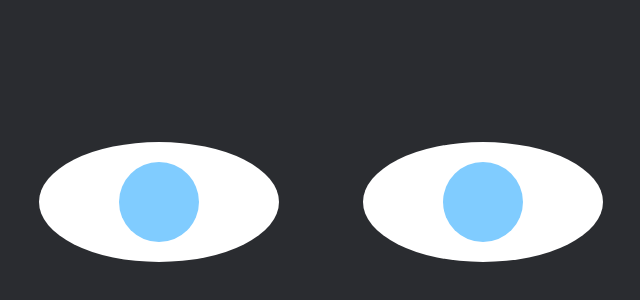
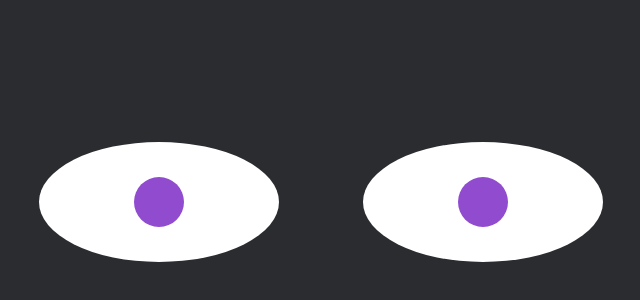
Before and after one commit to taraibi/Eye-Movement, a plain HTML site: page index.html in a window 1280 px wide. Shown: the part 196-496 px from the top of the page, without its empty margins (319-959 px from the left). Drawn offline with Linux system fonts and the light colour scheme.

Commit message:
Update style.css

```diff
--- a/style.css
+++ b/style.css
@@ -14,7 +14,7 @@ body {
 .eye {
   width: 240px;
   height: 120px;
-  background: #fff;
+  background: white;
   display: inline-block;
   margin: 40px;
   border-radius: 50%;
@@ -22,9 +22,9 @@ body {
   overflow: hidden;
 }
 .ball {
-  width: 80px;
-  height: 80px;
-  background: #80ccff;
+  width: 50px;
+  height: 50px;
+  background: #904bcf;
   position: absolute;
   top: 50%;
   left: 50%;
```
